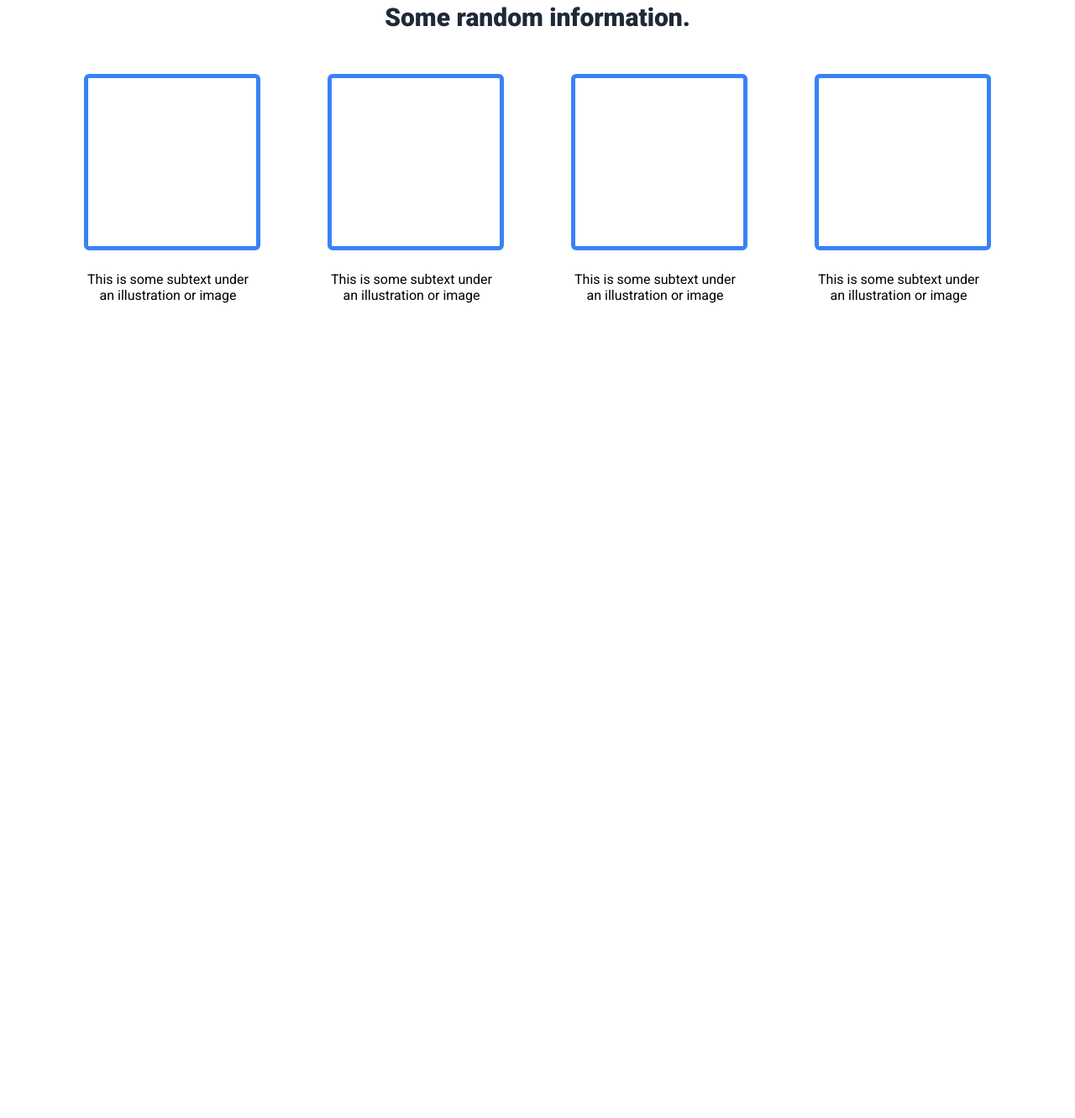
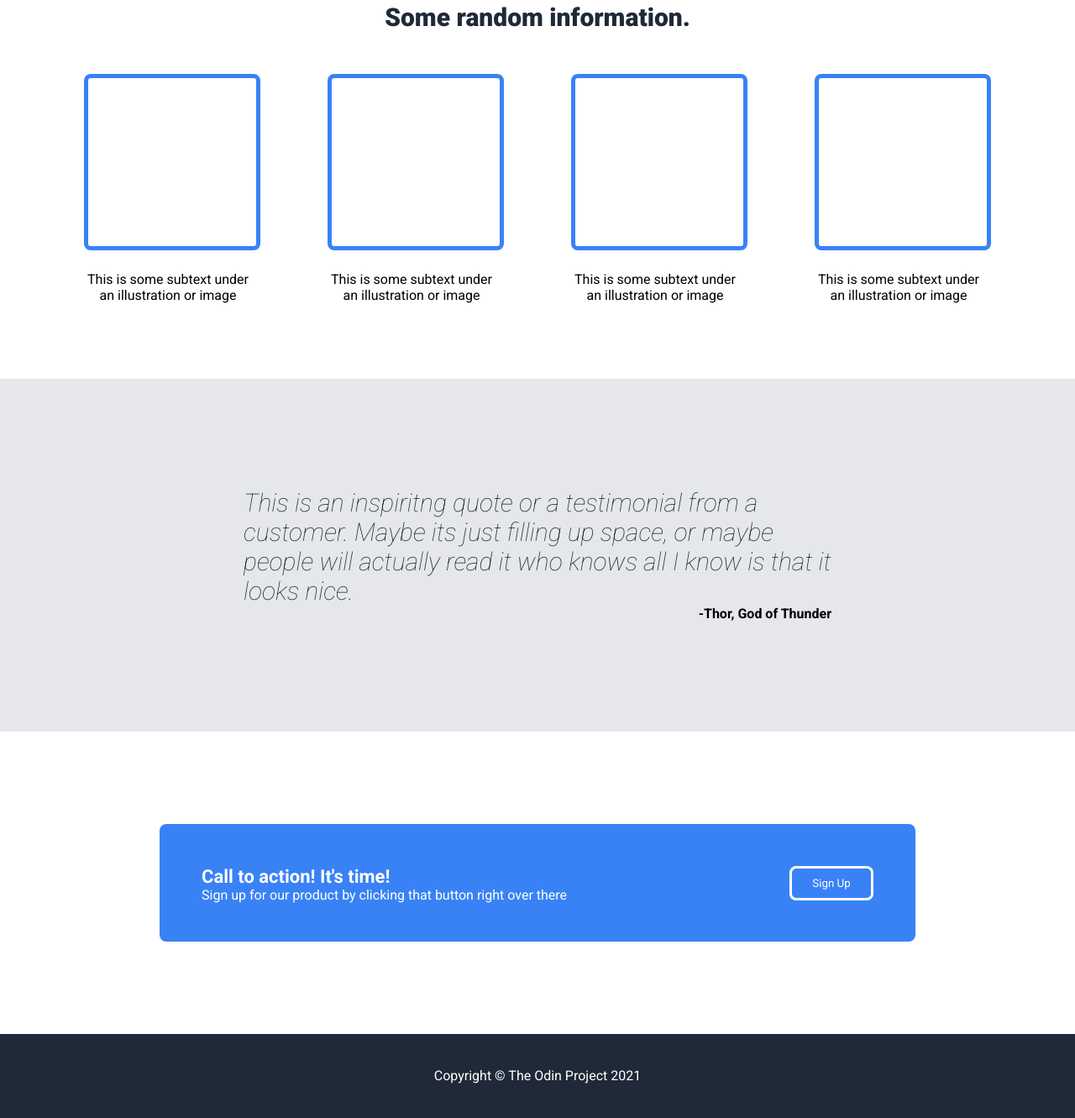
Before and after one commit to itscelo/odin-landing-page, a plain HTML site: page index.html in a window 1280 px wide. Shown: the part 457-1788 px from the top of the page at 84% size. Before the commit the page ends 818 px from the top, so only its background shows below. Drawn offline with Linux system fonts and the light colour scheme.

Commit message:
Finished up final sections

```diff
--- a/css/styles.css
+++ b/css/styles.css
@@ -3,7 +3,10 @@
   padding: 0;
   font-family: "Roboto", serif;
 }
-
+body {
+  display: flex;
+  flex-direction: column;
+}
 .header {
   display: flex;
   color: white;
@@ -82,7 +85,7 @@ li:hover {
   width: 200px;
   border: solid 5px #3882f6;
   margin-top: 50px;
-  border-radius: 6px;
+  border-radius: 8px;
 }
 
 .boxcontainer {
@@ -91,6 +94,7 @@ li:hover {
   justify-content: center;
   gap: 80px;
   align-items: center;
+  margin-bottom: 90px;
 }
 
 .text {
@@ -98,3 +102,72 @@ li:hover {
   margin-top: 25px;
   text-align: center;
 }
+
+.quotecontainer {
+  display: flex;
+  justify-content: center;
+  align-items: center;
+  background-color: #e6e7eb;
+  height: 300px;
+  padding: 60px;
+}
+
+.quote {
+  font-size: 30px;
+  font-weight: lighter;
+  font-style: italic;
+  color: #1f2937;
+  max-width: 700px;
+}
+
+.wokequote .thor {
+  font-weight: bold;
+  display: flex;
+  justify-content: flex-end;
+}
+
+.callaction {
+  display: flex;
+  justify-content: space-between;
+  color: white;
+  background-color: #3882f6;
+  padding: 50px;
+  border-radius: 8px;
+  height: 40px;
+  width: 800px;
+}
+
+.signupsection {
+  display: flex;
+  justify-content: center;
+  align-items: center;
+  margin-top: 50px;
+  padding: 60px;
+}
+
+.calling {
+  font-weight: bold;
+  font-size: 22px;
+}
+
+.signupcall {
+  border: solid white 3px;
+  width: 100px;
+  background-color: #3882f6;
+  color: white;
+  padding: 10px;
+  border-radius: 8px;
+}
+
+.footer {
+  margin-top: 50px;
+  background-color: #1f2937;
+  height: 100px;
+  display: flex;
+  justify-content: center;
+  align-items: center;
+}
+
+.copyright {
+  color: white;
+}
--- a/index.html
+++ b/index.html
@@ -11,6 +11,11 @@
       href="https://fonts.googleapis.com/css2?family=Roboto:ital,wght@0,100;0,300;0,400;0,500;0,700;0,900;1,100;1,300;1,400;1,500;1,700;1,900&display=swap"
       rel="stylesheet" />
   </head>
+  <style>
+    body {
+      font-family: "Roboto";
+    }
+  </style>
   <body>
     <div class="firstsection">
       <div class="header">
@@ -70,5 +75,31 @@
         </div>
       </div>
     </div>
+    <div class="quotecontainer">
+      <div class="wokequote">
+        <div class="quote">
+          This is an inspiritng quote or a testimonial from a customer. Maybe
+          its just filling up space, or maybe people will actually read it who
+          knows all I know is that it looks nice.
+        </div>
+        <div class="thor">-Thor, God of Thunder</div>
+      </div>
+    </div>
+    <div class="signupsection">
+      <div class="callaction">
+        <div class="left">
+          <div class="calling">Call to action! It's time!</div>
+          <div class="product">
+            Sign up for our product by clicking that button right over there
+          </div>
+        </div>
+        <div class="right">
+          <button class="signupcall">Sign Up</button>
+        </div>
+      </div>
+    </div>
+    <div class="footer">
+      <div class="copyright">Copyright &copy; The Odin Project 2021</div>
+    </div>
   </body>
 </html>
```
Also changed, not shown: images/500x200.png (deleted).
